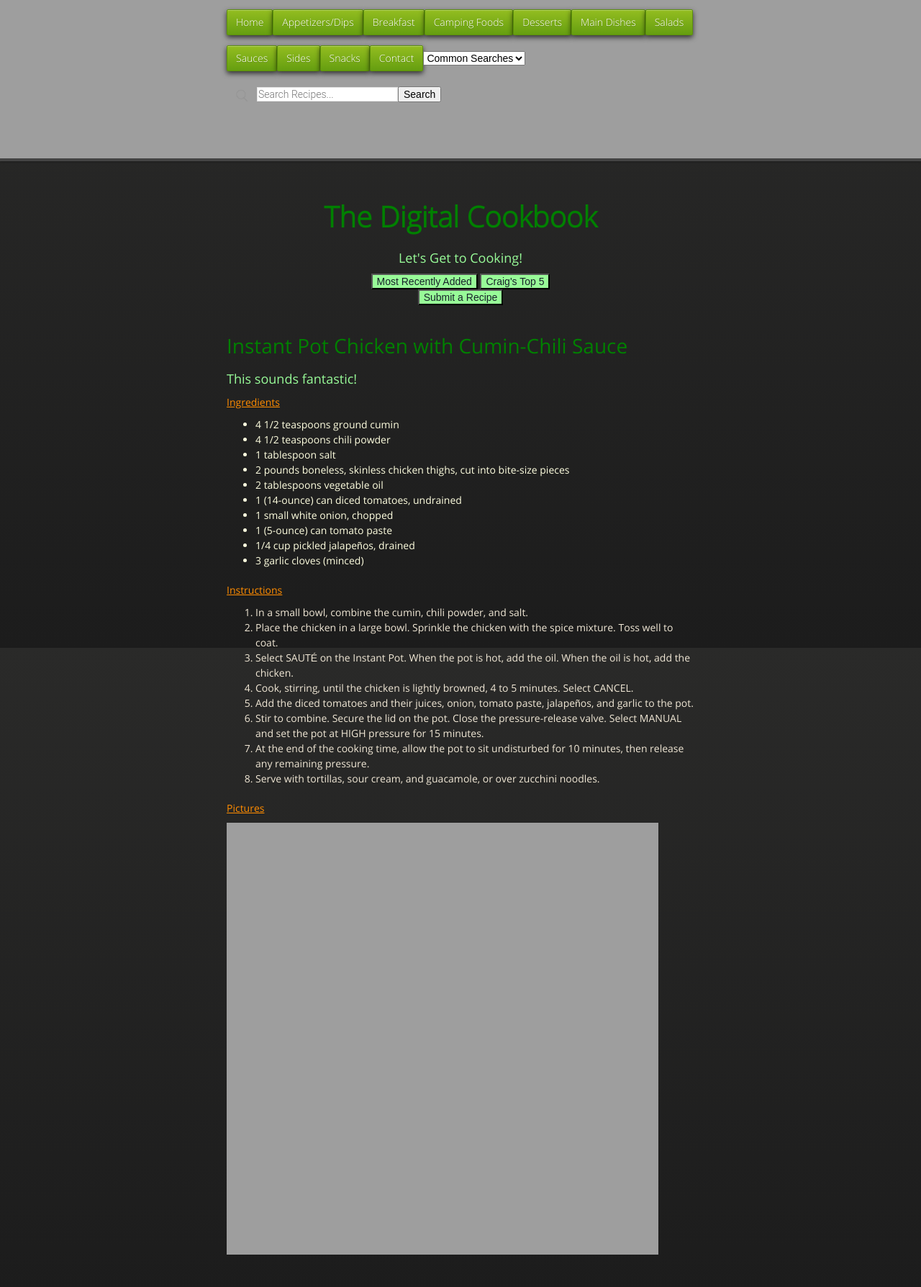
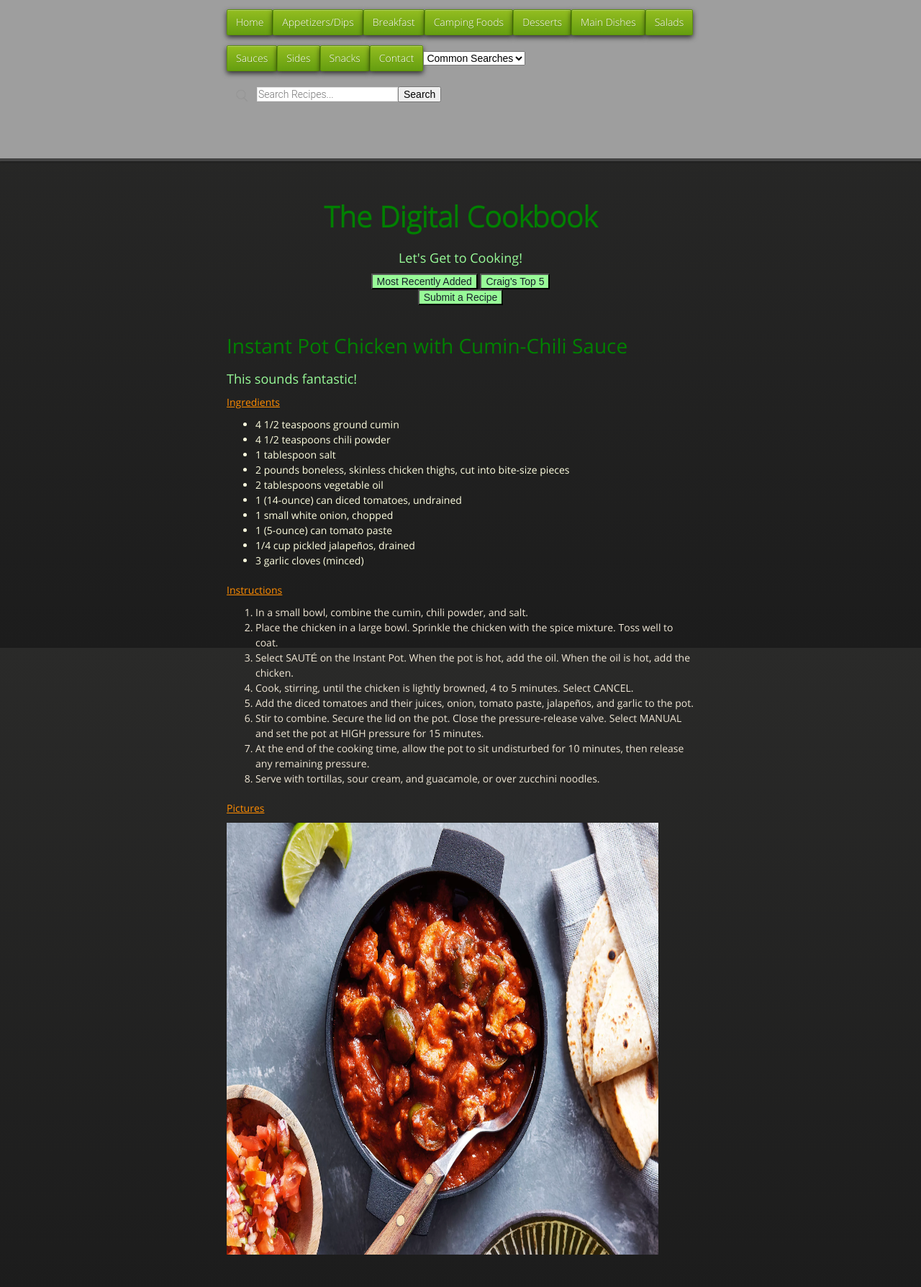
Before and after one commit to cmwillett/TheDigitalCookbook, a Jekyll site: the page built from MainDishes/InstantPotChickenWithCuminChileSauce.md, in a window 1280 px wide. Shown: the whole page at 72% size. Built offline with Jekyll 4.4.1, drawn with Linux system fonts in a browser that asks for light colours; nearby versions of some CDN libraries.

```diff
--- a/MainDishes/InstantPotChickenWithCuminChileSauce.md
+++ b/MainDishes/InstantPotChickenWithCuminChileSauce.md
@@ -30,4 +30,4 @@
 8. Serve with tortillas, sour cream, and guacamole, or over zucchini noodles.
 
 #### Pictures
-![]({{site.github.url}}/MainDishes/Images/InstantPotChickenWithCuminChileSauce.jpg){:height="600px" width="600px"}
+![]({{site.github.url}}/MainDishes/Images/InstantPotChickenWithCuminChili.jpg){:height="600px" width="600px"}
```
Also changed, not shown: MainDishes/Images/InstantPotChickenWithCuminChili.jpg (renamed from MainDishes/Images/InstantPotChickenWithCuminChiliSauce.jpg).
